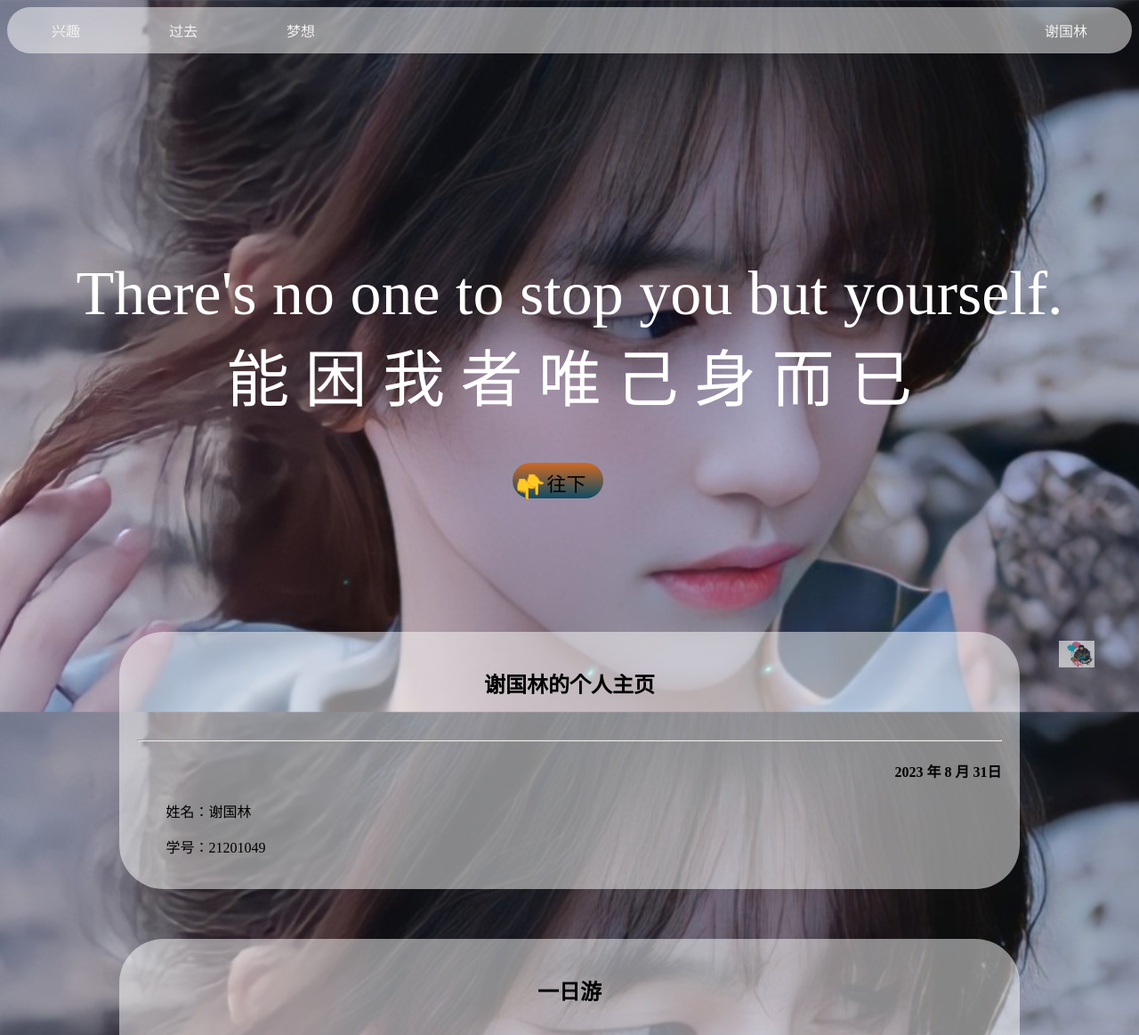
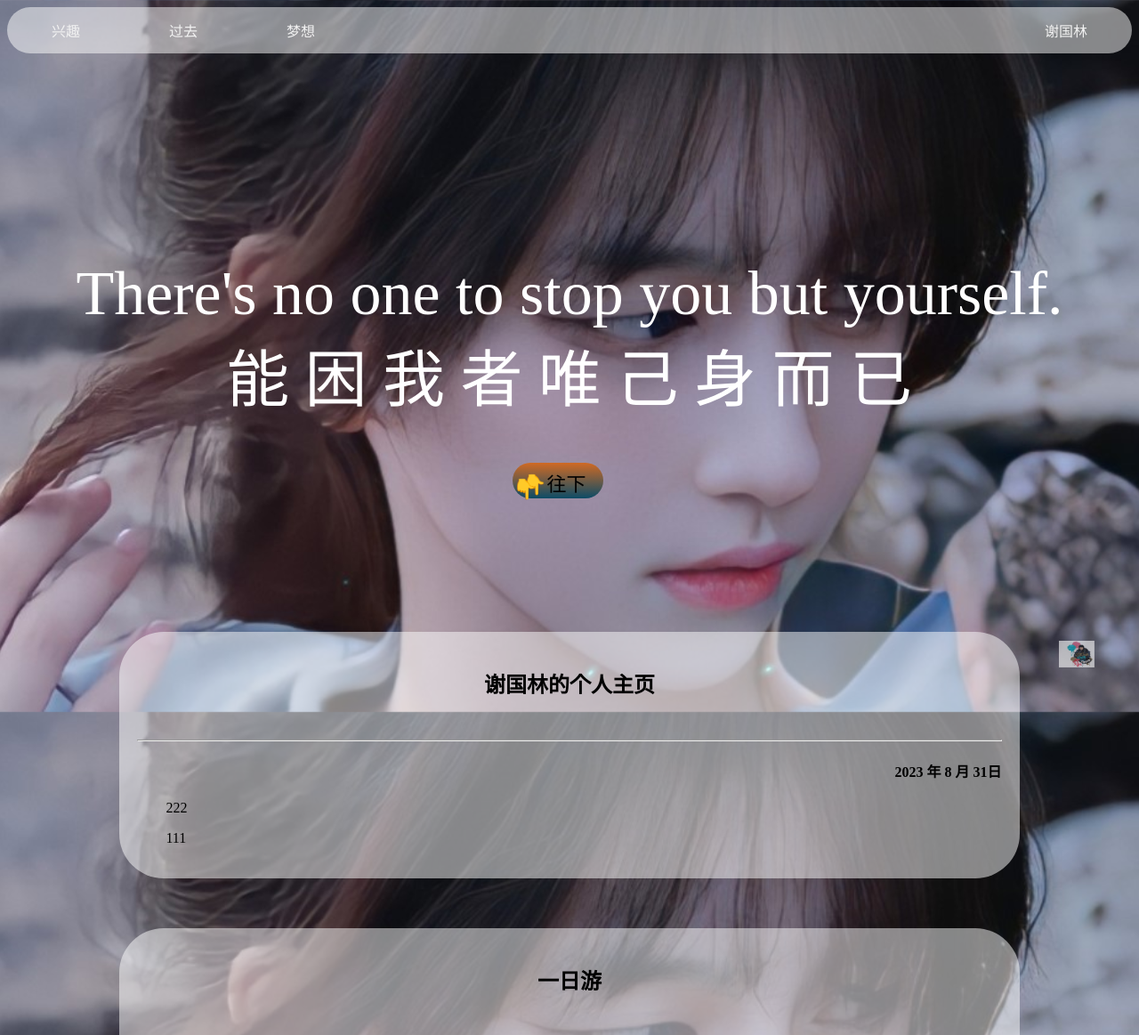
Before and after one commit to niubiyousi/niubiyousi.github.io, a plain HTML site: page index.html in a window 1280 px wide. Shown: the top 1163 px of the page at 89% size. Drawn offline with Linux system fonts and the light colour scheme.

Commit message:
Update index.html

```diff
--- a/index.html
+++ b/index.html
@@ -40,8 +40,8 @@
                 <hr />
                 <h4 id="qita">2023 年 8 月 31日</h4>
 
-                <p style="text-indent:2em">姓名：谢国林</p>
-                <p style="text-indent:2em">学号：21201049</p>
+                <p style="text-indent:2em">222</p>
+                <p style="text-indent:2em">111</p>
 
             </div>
             <br /><br />
```
